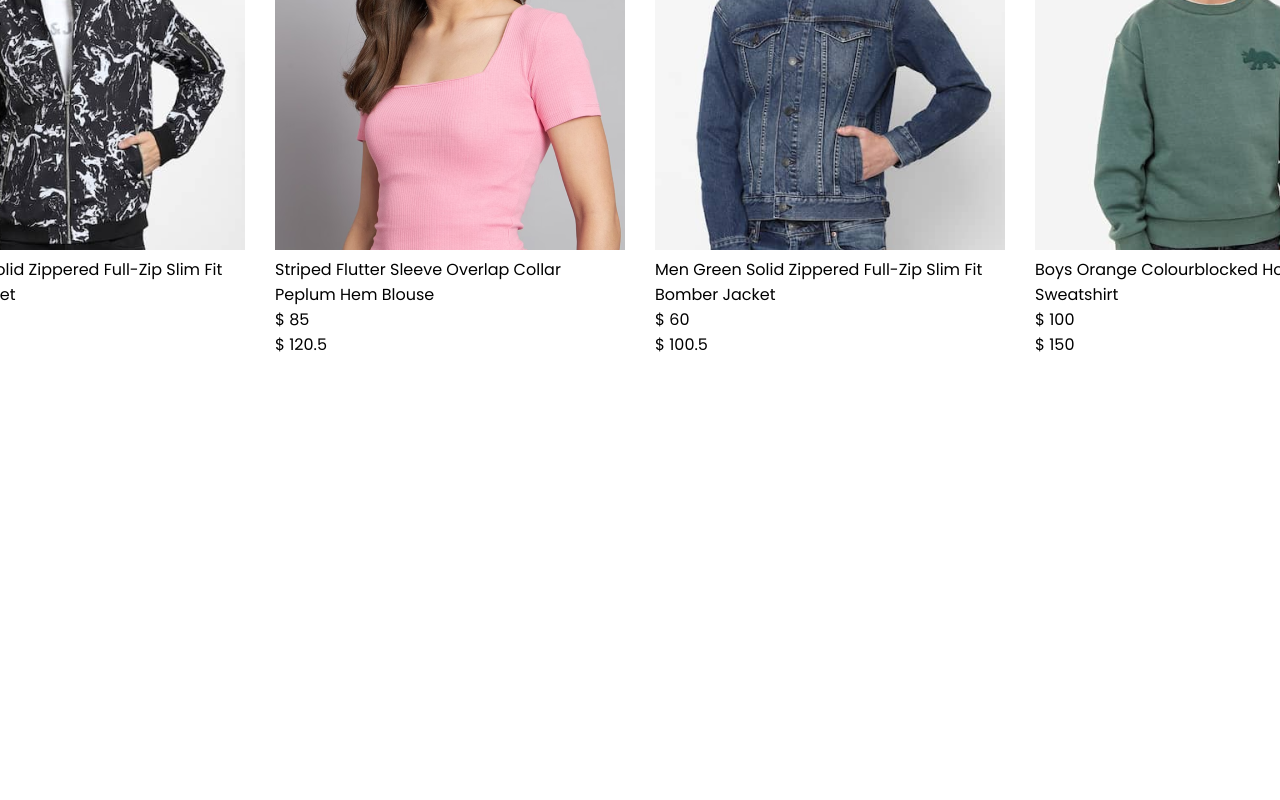
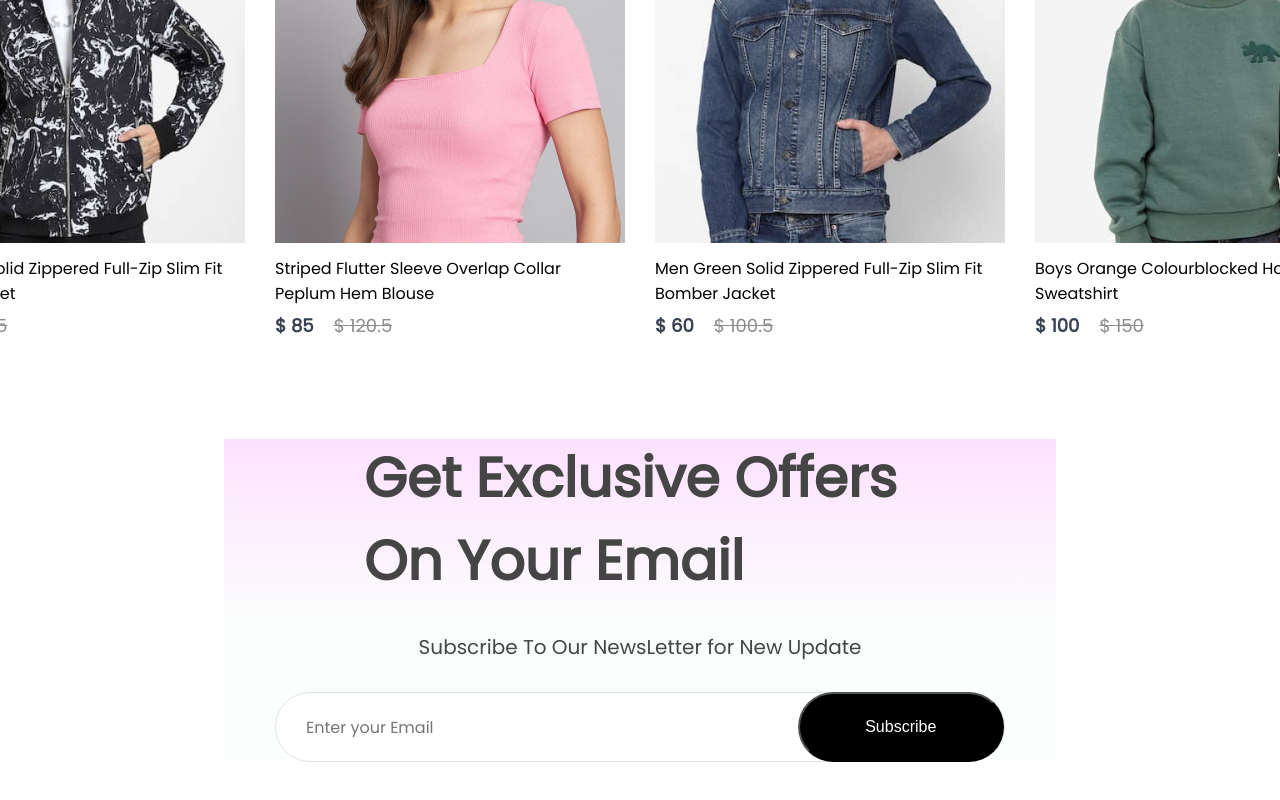
Before and after one commit to umerfarooq6129/Ecommerce-React, a React (Create React App) app: page / in a window 1280 px wide. Shown: the part 3117-3917 px from the top of the page. Before the commit the page ends 3474 px from the top, so only its background shows below. Built offline with nearby package versions, Linux system fonts and the light colour scheme.

Commit message:
New page with footer

```diff
--- a/src/App.js
+++ b/src/App.js
@@ -7,6 +7,7 @@
 import Cart from './Pages/Cart';
 import LoginSignup from './Pages/LoginSignup';
 import ShopPage from './Pages/ShopPage';
+import Footer from './Components/Footer/Footer';
 // import Hero from './Components/Hero/HeroSection';
 
 const App = () => {
@@ -30,6 +31,7 @@
           <Route path='/login' element={<LoginSignup />} />
 
         </Routes>
+        <Footer />
       </BrowserRouter>
     </>
   )
--- /dev/null
+++ b/src/Components/Footer/Footer.css
@@ -0,0 +1,62 @@
+.footer{
+    display: flex;
+    flex-direction: column;
+    justify-content: center;
+    align-items: center;
+    gap: 50px;
+}
+
+.footer-logo{
+    display: flex;
+    align-items: center;
+    gap: 20px;
+}
+
+.footer-logo p{
+    color: #383838;
+    font-size: 46px;
+    font-weight: 700;
+}
+
+.footer-links{
+    display: flex;
+    list-style: none;
+    gap: 50px;
+    color: #252525;
+    font-size: 20px;
+}
+
+.footer-links li{
+    cursor: pointer;
+}
+
+.footer-social-icon {
+  display: flex;
+  gap: 20px;
+}
+
+.footer-icon-container{
+    padding: 10px;
+    padding-bottom: 6px;
+    background: #fbfbfb;
+    border: 1px solid #ebebeb;
+}
+
+.footer-copyright{
+    display: flex;
+    flex-direction: column;
+    align-items: center;
+    gap: 30px;
+    width: 100%;
+    margin-bottom: 30px;
+    color: #1a1a1a;
+    font-size: 20px;
+}
+
+.footer-copyright hr{
+    width: 80%;
+    border: none;
+    border-radius: 10px;
+    height: 3px;
+    background: #c7c7c7;
+}
--- /dev/null
+++ b/src/Components/Footer/Footer.jsx
@@ -0,0 +1,42 @@
+import React from 'react'
+import './Footer.css'
+import footer_logo from '../Assets/logo_big.png'
+import instagram_icon from '../Assets/instagram_icon.png'
+import pintester_icon from '../Assets/pintester_icon.png'
+import whatsapp_icon from '../Assets/whatsapp_icon.png'
+
+const Footer = () => {
+  return (
+    <>
+        <div className="footer">
+            <div className="footer_logo">
+                <img src={footer_logo} alt="" />
+                <p>Shopper</p>
+            </div>
+            <ul className="footer-links">
+                <li>Company</li>
+                <li>Product</li>
+                <li>Offices</li>
+                <li>About</li>
+            </ul>
+            <div className="footer-social-icon">
+                <div className="footer-icon-container">
+                    <img src={instagram_icon} alt="" />
+                </div>
+                <div className="footer-icon-container">
+                    <img src={pintester_icon} alt="" />
+                </div>
+                <div className="footer-icon-container">
+                    <img src={whatsapp_icon} alt="" />
+                </div>
+            </div>
+            <div className="footer-copyright">
+                <hr />
+                <p>All Copy @ Reserved | By MOSTRO</p>
+            </div>
+        </div>
+    </>
+  )
+}
+
+export default Footer
--- a/src/Components/Items/Item.jsx
+++ b/src/Components/Items/Item.jsx
@@ -1,5 +1,5 @@
 import React from 'react'
-
+import './item.css'
 const Item = (props) => {
   return (
     <>
--- a/src/Components/NewCollections/NewCollections.css
+++ b/src/Components/NewCollections/NewCollections.css
@@ -3,7 +3,8 @@
     flex-direction: column;
     align-items: center;
     gap: 10px;
-    height: 90vh;
+    /* height: 90vh; */
+    margin-bottom: 100px;
 }
 
 .new-collections h1{
--- /dev/null
+++ b/src/Components/NewsLetter/NewsLetter.css
@@ -0,0 +1,55 @@
+.newsletter{
+    width: 65%;
+    height: 40vh;
+    display: flex;
+    flex-direction: column;
+    align-items: center;
+    justify-content: center;
+    margin: auto;
+    padding: 0 140px;
+    margin-bottom: 150px;
+    background: linear-gradient(180deg, #fde1ff 0%, #e1ffea22 60% );
+    gap: 30px;
+}
+
+.newsletter h1{
+    color: #454545;
+    font-size: 55px;
+    font-weight: 600;
+}
+
+.newsletter p{
+    color: #454545;
+    font-size: 20px;
+}
+
+.newsletter div{
+    display: flex;
+    align-items: center;
+    justify-content: space-between;
+    background: white;
+    width: 730px;
+    height: 70px;
+    border-radius: 80px;
+    border: 1px solid #e3e3e3;
+}
+
+.newsletter input{
+    width: 500px;
+    margin-left: 30px;
+    border: none;
+    outline: none;
+    color: #616161;
+    font-family: Poppins;
+    font-size: 16px;
+}
+
+.newsletter div button{
+    width: 210px;
+    height: 70px;
+    border-radius: 80px;
+    background: black;
+    color: white;
+    font-size: 16px;
+    cursor: pointer;
+}
--- /dev/null
+++ b/src/Components/NewsLetter/NewsLetter.jsx
@@ -0,0 +1,19 @@
+import React from 'react'
+import './NewsLetter.css'
+
+const NewsLetter = () => {
+  return (
+    <>
+        <div className="newsletter">
+            <h1>Get Exclusive Offers On Your Email</h1>
+            <p>Subscribe To Our NewsLetter for New Update</p>
+            <div>
+                <input type="email" placeholder='Enter your Email' />
+                <button>Subscribe</button>
+            </div>
+        </div>
+    </>
+  )
+}
+
+export default NewsLetter
--- a/src/Pages/ShopPage.jsx
+++ b/src/Pages/ShopPage.jsx
@@ -3,6 +3,7 @@
 import Popular from '../Components/Popular/Popular'
 import Offers from '../Components/Offers/Offers'
 import NewCollections from '../Components/NewCollections/NewCollections'
+import NewsLetter from '../Components/NewsLetter/NewsLetter'
 
 const ShopPage = () => {
   return (
@@ -11,6 +12,7 @@
         <Popular />
         <Offers />
         <NewCollections />
+        <NewsLetter />
     </>
 
   )
```
